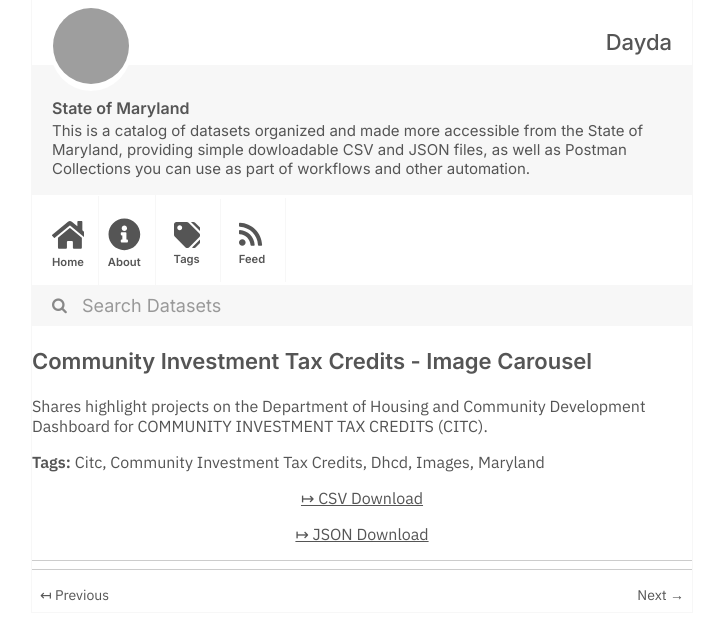
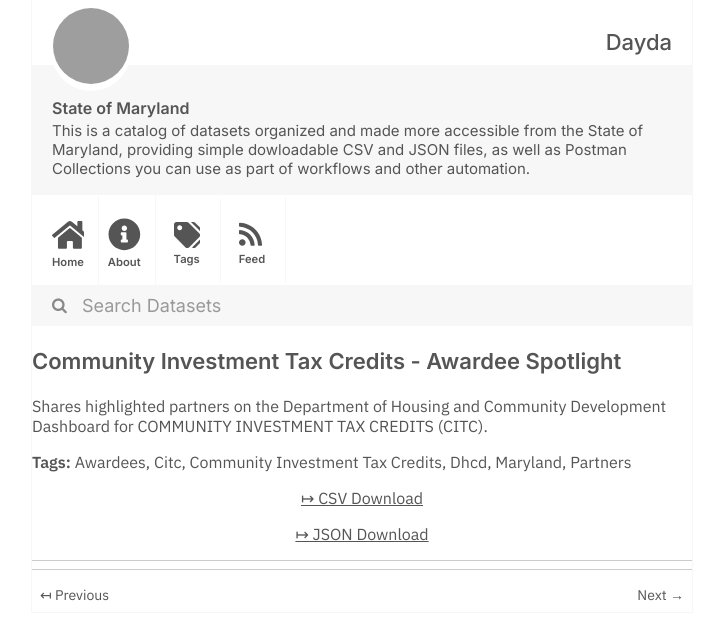
Before and after one commit to dayda-entities/state-of-maryland, a Jekyll site: the page built from _posts/2020-11-10-community-investment-tax-credi.md, in a window 1280 px wide, cut to the strip 0-640 px from the top of the page. Shown: the whole strip, without its empty margins (278-990 px from the left). Built offline with Jekyll 4.4.1, drawn with Linux system fonts in a browser that asks for light colours; grey boxes are pictures that could not be loaded.

Commit message:
Publish Data

```diff
--- a/_posts/2020-11-10-community-investment-tax-credi.md
+++ b/_posts/2020-11-10-community-investment-tax-credi.md
@@ -1,21 +1,22 @@
 ---
-title: Community Investment Tax Credits - Image Carousel
-created: '2020-11-10T17:25:02.283804'
-modified: '2020-11-10T17:25:02.283815'
+title: Community Investment Tax Credits - Awardee Spotlight
+created: '2020-11-10T17:24:49.864126'
+modified: '2020-11-10T17:24:49.864133'
 state: active
 type: dataset
 tags:
+  - Awardees
   - Citc
   - Community Investment Tax Credits
   - Dhcd
-  - Images
   - Maryland
+  - Partners
 groups:
   - Local Government
-csv_url: 'https://opendata.maryland.gov/api/views/jmj7-9tkk/rows.csv?accessType=DOWNLOAD'
+csv_url: 'https://opendata.maryland.gov/api/views/gept-eabi/rows.csv?accessType=DOWNLOAD'
 json_url: >-
-  https://opendata.maryland.gov/api/views/jmj7-9tkk/rows.json?accessType=DOWNLOAD
+  https://opendata.maryland.gov/api/views/gept-eabi/rows.json?accessType=DOWNLOAD
 layout: post
 
 ---
-Shares highlight projects on the Department of Housing and Community Development Dashboard for COMMUNITY INVESTMENT TAX CREDITS (CITC).
+Shares highlighted partners on the Department of Housing and Community Development Dashboard for COMMUNITY INVESTMENT TAX CREDITS (CITC).
```
